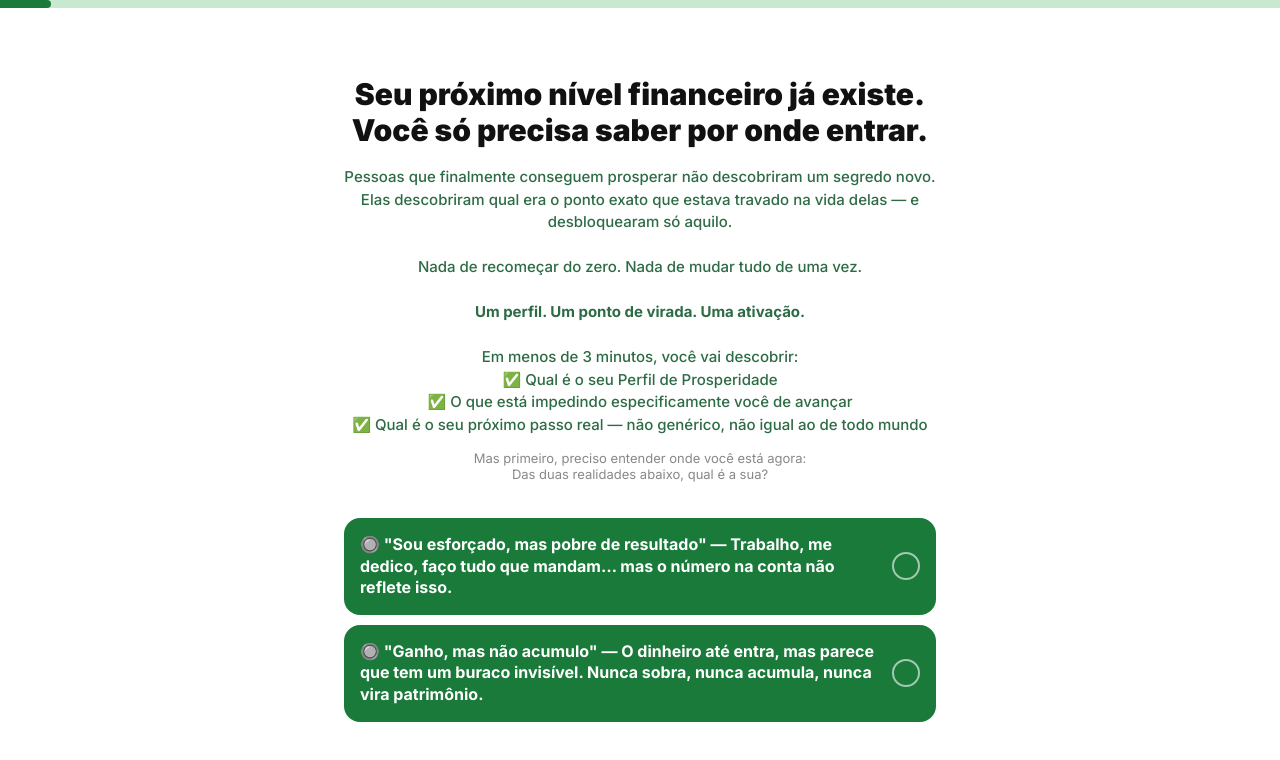
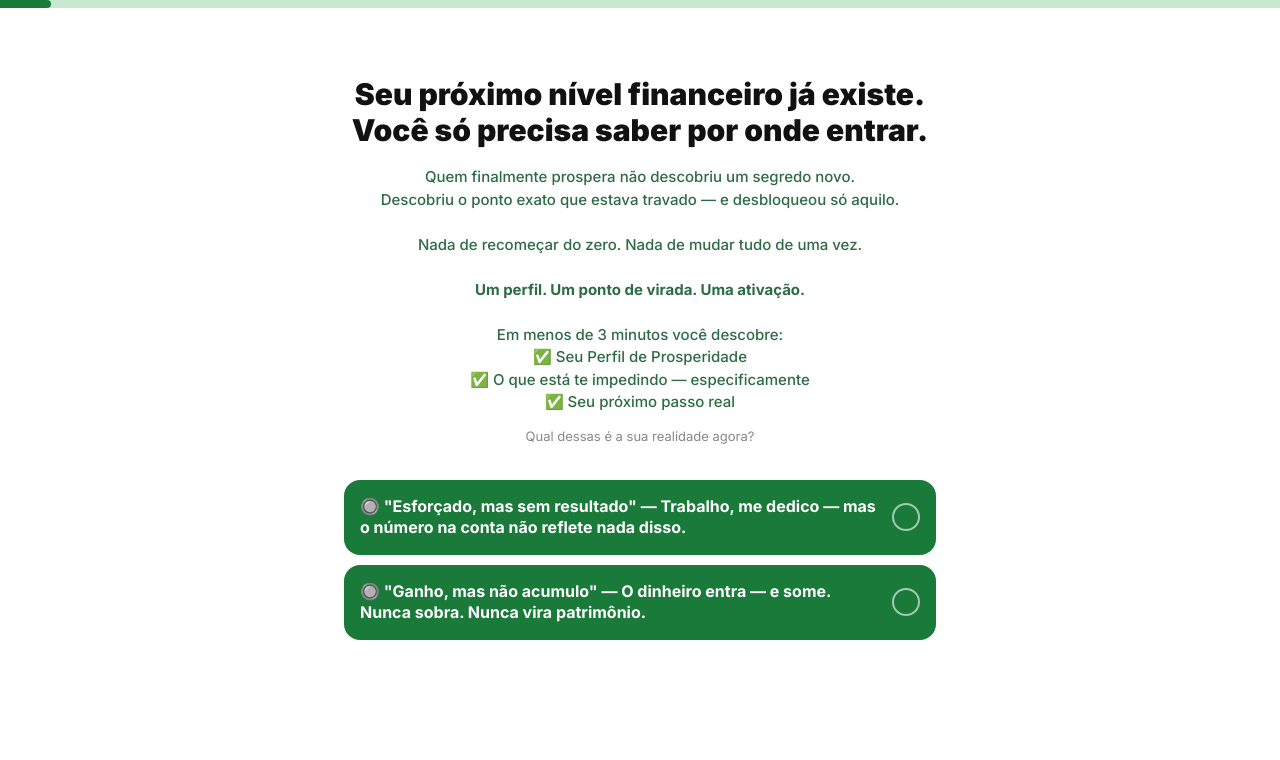
Before and after one commit to edsonnetoo1/quiz3, a plain HTML site: page index.html in a window 1280 px wide. Drawn offline with nearby package versions, Linux system fonts and the light colour scheme; no server answers.

Commit message:
Update index.html

```diff
--- a/index.html
+++ b/index.html
@@ -41,18 +41,19 @@
 
 <!-- ═══════════ ETAPA 1 ═══════════ -->
 <div class="step active" id="s1">
-    <p class="step-title mt24">Seu próximo nível financeiro já existe. Você só precisa saber por onde entrar.</p>
-    <p class="step-sub mt8">Pessoas que finalmente conseguem prosperar não descobriram um segredo novo. Elas descobriram qual era o ponto exato que estava travado na vida delas — e desbloquearam só aquilo.<br><br>
+    <p class="step-title mt24">Seu próximo nível financeiro já existe.<br>Você só precisa saber por onde entrar.</p>
+    <p class="step-sub mt8">Quem finalmente prospera não descobriu um segredo novo.<br>
+Descobriu o ponto exato que estava travado — e desbloqueou só aquilo.<br><br>
 Nada de recomeçar do zero. Nada de mudar tudo de uma vez.<br><br>
 <strong>Um perfil. Um ponto de virada. Uma ativação.</strong><br><br>
-Em menos de 3 minutos, você vai descobrir:<br>
-✅ Qual é o seu Perfil de Prosperidade<br>
-✅ O que está impedindo especificamente você de avançar<br>
-✅ Qual é o seu próximo passo real — não genérico, não igual ao de todo mundo</p>
-    <p class="step-hint mt8">Mas primeiro, preciso entender onde você está agora:<br>Das duas realidades abaixo, qual é a sua?</p>
+Em menos de 3 minutos você descobre:<br>
+✅ Seu Perfil de Prosperidade<br>
+✅ O que está te impedindo — especificamente<br>
+✅ Seu próximo passo real</p>
+    <p class="step-hint mt8">Qual dessas é a sua realidade agora?</p>
     <div class="options mt16">
-        <button class="opt" onclick="pickSingle(this,1)"><span>🔘 "Sou esforçado, mas pobre de resultado" — Trabalho, me dedico, faço tudo que mandam… mas o número na conta não reflete isso.</span><span class="opt-circle plain-circle"></span></button>
-        <button class="opt" onclick="pickSingle(this,1)"><span>🔘 "Ganho, mas não acumulo" — O dinheiro até entra, mas parece que tem um buraco invisível. Nunca sobra, nunca acumula, nunca vira patrimônio.</span><span class="opt-circle plain-circle"></span></button>
+        <button class="opt" onclick="pickSingle(this,1)"><span>🔘 <strong>"Esforçado, mas sem resultado"</strong> — Trabalho, me dedico — mas o número na conta não reflete nada disso.</span><span class="opt-circle plain-circle"></span></button>
+        <button class="opt" onclick="pickSingle(this,1)"><span>🔘 <strong>"Ganho, mas não acumulo"</strong> — O dinheiro entra — e some. Nunca sobra. Nunca vira patrimônio.</span><span class="opt-circle plain-circle"></span></button>
     </div>
 </div>
 
```
